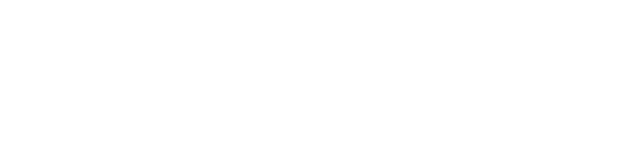
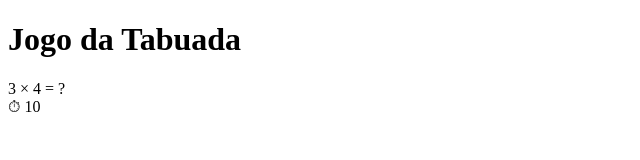
Before and after one commit to williampgdias/jogo-tabuada, a plain HTML site: page index.html in a window 1280 px wide. Shown: the whole page, without its empty margins (0-640 px from the left). Drawn offline with Linux system fonts and the light colour scheme.

Commit message:
feat(index.html): Criando a estrutura do HTML.

```diff
--- a/index.html
+++ b/index.html
@@ -5,8 +5,6 @@
     <meta charset="UTF-8">
     <meta name="viewport" content="width=device-width, initial-scale=1.0">
 
-    <!-- CSS Global -->
-    <link rel="stylesheet" href="css/global.css">
     <!-- CSS -->
     <link rel="stylesheet" href="css/style.css">
 
@@ -16,6 +14,17 @@
 </head>
 
 <body>
+    <div class="container">
+        <h1>Jogo da Tabuada</h1>
+        <div class="painel">
+            <div class="pergunta" id="pergunta">3 × 4 = ?</div>
+            <div class="respostas" id="respostas"></div>
+            <div class="status">
+                <span id="cronometro">⏱ 10</span>
+                <span id="feedback"></span>
+            </div>
+        </div>
+    </div>
 </body>
 
 </html>
```
